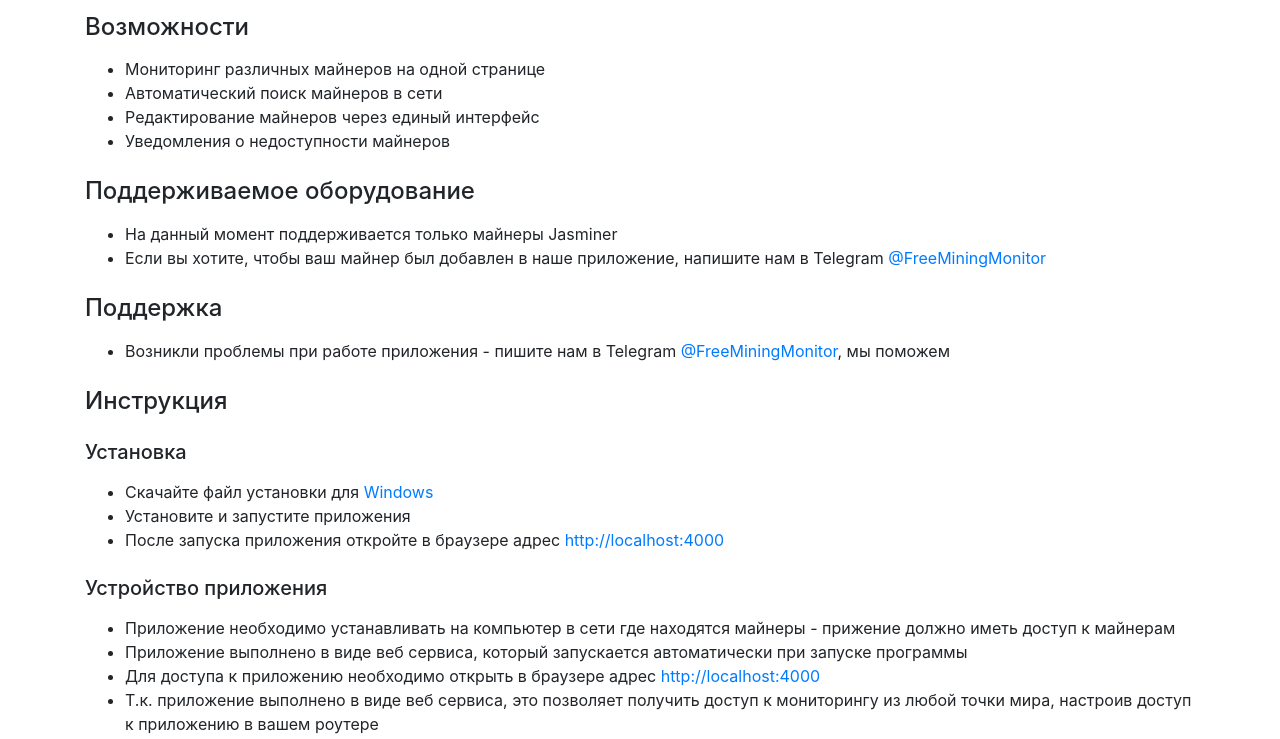
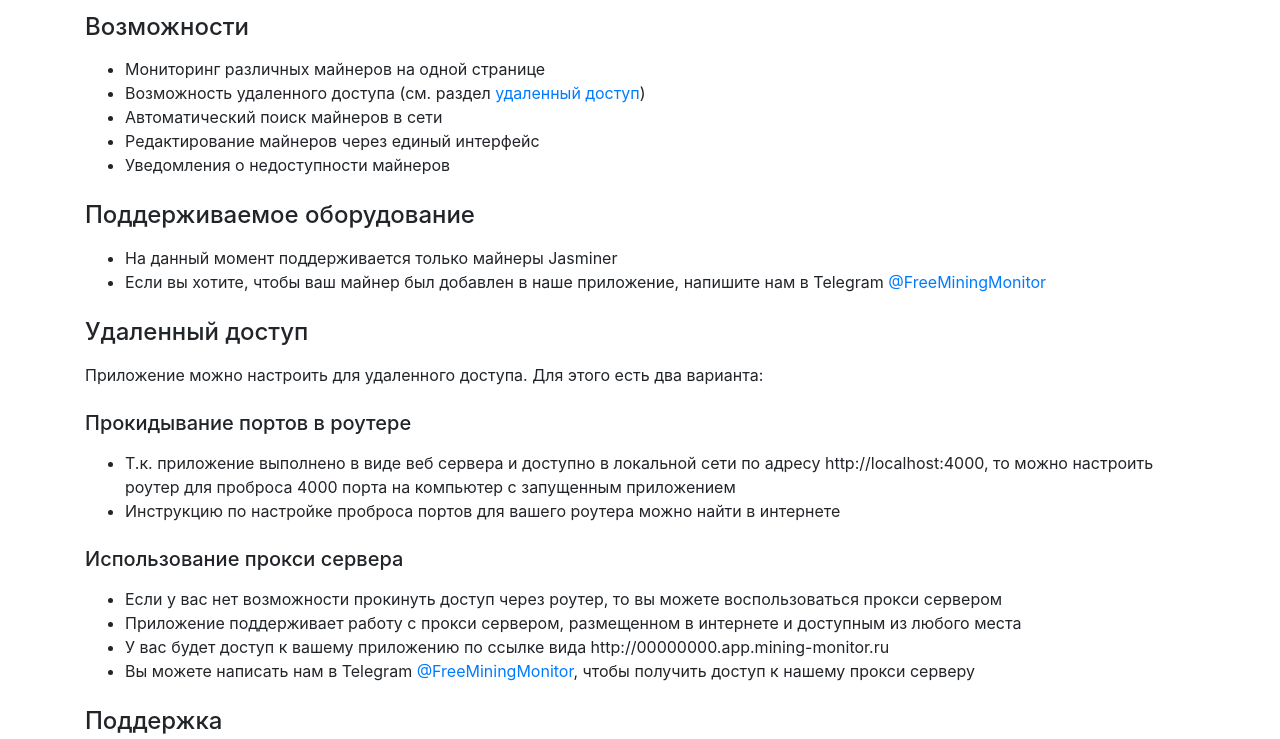
Before and after one commit to mining-monitor/mining-monitor.github.io, a plain HTML site: page index.html in a window 1280 px wide. Shown: the part 1070-1809 px from the top of the page. Drawn offline with nearby package versions, Linux system fonts and the light colour scheme.

Commit message:
Описание

```diff
--- a/index.html
+++ b/index.html
@@ -17,7 +17,7 @@
     <h1 class="mb-3 mt-3">Майнинг монитор</h1>
 
     <h5 class="mb-3">
-      Бесплатное приложение для мониторинга состояния майнинг оборудования (асиков) с открытым исходным кодом
+      Бесплатное приложение для удаленного мониторинга состояния майнинг оборудования (асиков) с открытым исходным кодом
     </h5>
 
     <img src="https://mining-monitor.github.io/mining-monitor/img/mining-monitor.jpg" alt="Майнинг монитор"
@@ -43,6 +43,7 @@
 
     <ul>
       <li>Мониторинг различных майнеров на одной странице</li>
+      <li>Возможность удаленного доступа (см. раздел <a href="#удаленный-доступ">удаленный доступ</a>)</li>
       <li>Автоматический поиск майнеров в сети</li>
       <li>Редактирование майнеров через единый интерфейс</li>
       <li>Уведомления о недоступности майнеров</li>
@@ -57,11 +58,33 @@
       </li>
     </ul>
 
+    <h4 class="mb-3 mt-4" id="удаленный-доступ">Удаленный доступ</h4>
+
+    <p>Приложение можно настроить для удаленного доступа. Для этого есть два варианта:</p>
+
+    <h5 class="mb-3 mt-4">Прокидывание портов в роутере</h5>
+
+    <ul>
+      <li>Т.к. приложение выполнено в виде веб сервера и доступно в локальной сети по адресу http://localhost:4000, то
+        можно настроить роутер для проброса 4000 порта на компьютер с запущенным приложением</li>
+      <li>Инструкцию по настройке проброса портов для вашего роутера можно найти в интернете</li>
+    </ul>
+
+    <h5 class="mb-3 mt-4">Использование прокси сервера</h5>
+
+    <ul>
+      <li>Если у вас нет возможности прокинуть доступ через роутер, то вы можете воспользоваться прокси сервером</li>
+      <li>Приложение поддерживает работу с прокси сервером, размещенном в интернете и доступным из любого места</li>
+      <li>У вас будет доступ к вашему приложению по ссылке вида http://00000000.app.mining-monitor.ru</li>
+      <li>Вы можете написать нам в Telegram <a href="https://t.me/FreeMiningMonitor">@FreeMiningMonitor</a>, чтобы
+        получить доступ к нашему прокси серверу</li>
+    </ul>
+
     <h4 class="mb-3 mt-4">Поддержка</h4>
 
     <ul>
       <li>Возникли проблемы при работе приложения - пишите нам в Telegram <a
-        href="https://t.me/FreeMiningMonitor">@FreeMiningMonitor</a>, мы поможем</li>
+          href="https://t.me/FreeMiningMonitor">@FreeMiningMonitor</a>, мы поможем</li>
     </ul>
 
     <h4 class="mb-3 mt-4">Инструкция</h4>
@@ -183,6 +206,18 @@
     <ul>
       <li>Для отключение уведомлений необходимо убрать выбор с чекбокса</li>
     </ul>
+
+    <h5 class="mb-3 mt-4">Настройка прокси сервера</h5>
+
+    <ul>
+      <li>Вы можете настроить прокси сервер, чтобы получить удаленный доступ к вашему приложения по ссылке вида
+        http://00000000.app.mining-monitor.ru </li>
+      <li>Напишите нам в Telegram <a href="https://t.me/FreeMiningMonitor">@FreeMiningMonitor</a> для получения доступа
+        к нашему прокси серверу </li>
+      <li>Полученный адрес прокси сервера заполните в приложении в разделе: Настройки -> Прокси-сервер</li>
+      <li>В течении нескольких секунд приложение подключиться к прокси серверу и ваше приложение будет доступно по
+        адресу прокси сервера</li>
+    </ul>
   </div>
 
   <!-- Yandex.Metrika counter -->
```
